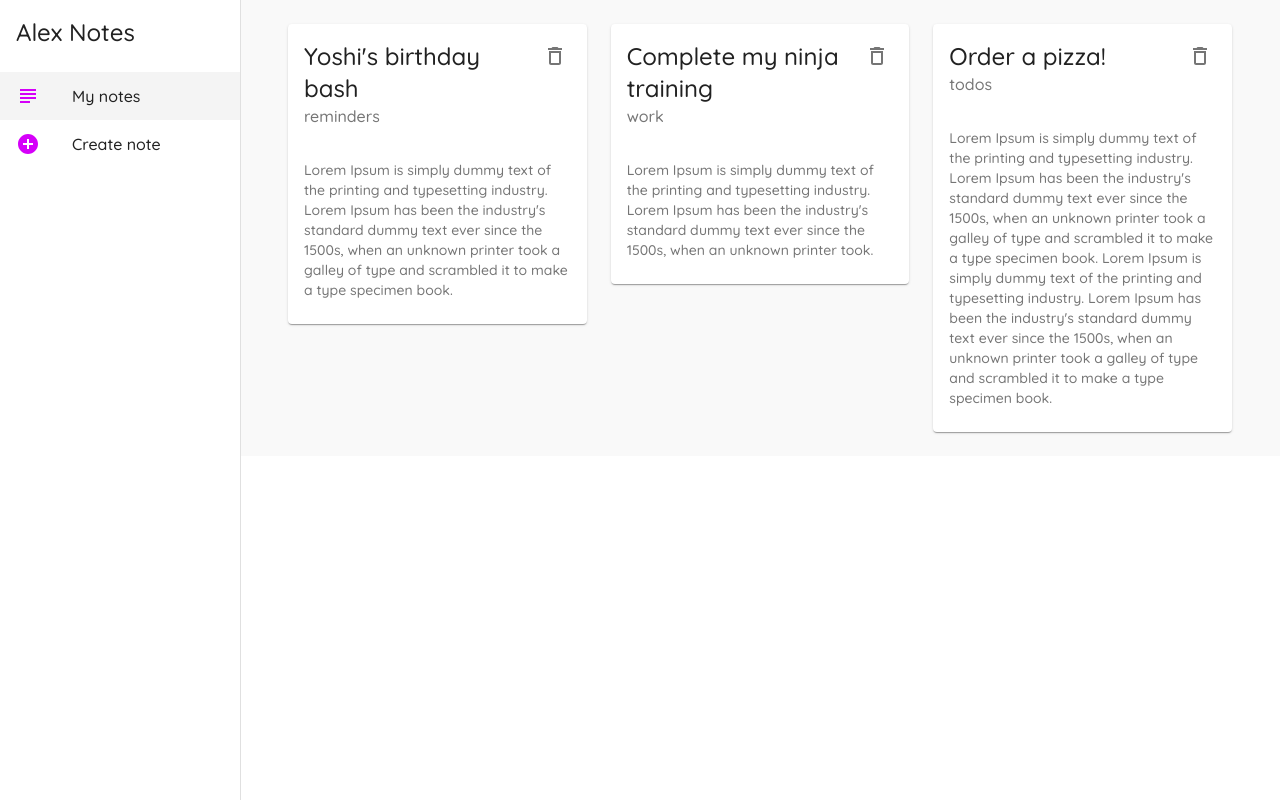
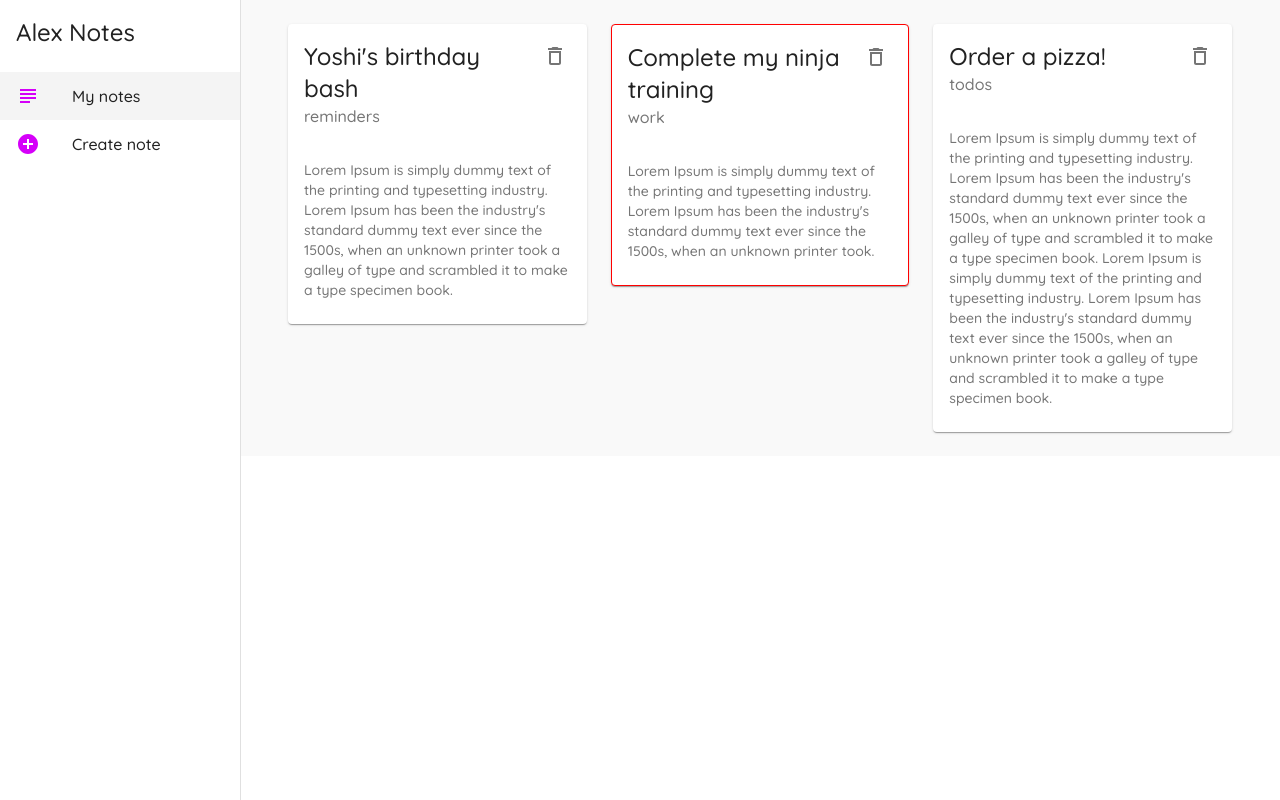
Before and after one commit to crypt096/material-ui-react, a React (Create React App) app: page / in a window 1280 px wide. Built offline with nearby package versions, Linux system fonts and the light colour scheme; data requests are answered from the project's data file.

Commit message:
Use props inside makeStyles.

```diff
--- a/src/components/NoteCard.js
+++ b/src/components/NoteCard.js
@@ -4,13 +4,25 @@
 import Card from '@material-ui/core/Card';
 import CardHeader from '@material-ui/core/CardHeader';
 import CardContent from '@material-ui/core/CardContent';
-import { IconButton, Typography } from '@material-ui/core';
+import { IconButton, makeStyles, Typography } from '@material-ui/core';
 import { DeleteOutlined } from '@material-ui/icons';
 
+const useStyles = makeStyles({
+    test: {
+        border: (note) => {
+            if (note.category === 'work') {
+                return '1px solid red'
+            }
+        }
+    }
+})
+
 export default function NoteCard({ note, handleDelete }) {
+    const classes = useStyles(note);
+
     return (
         <div>
-            <Card elevation={1}>
+            <Card elevation={1} className={classes.test}>
                 <CardHeader action={
                     <IconButton onClick={() => handleDelete(note.id)}>
                         <DeleteOutlined />
```
